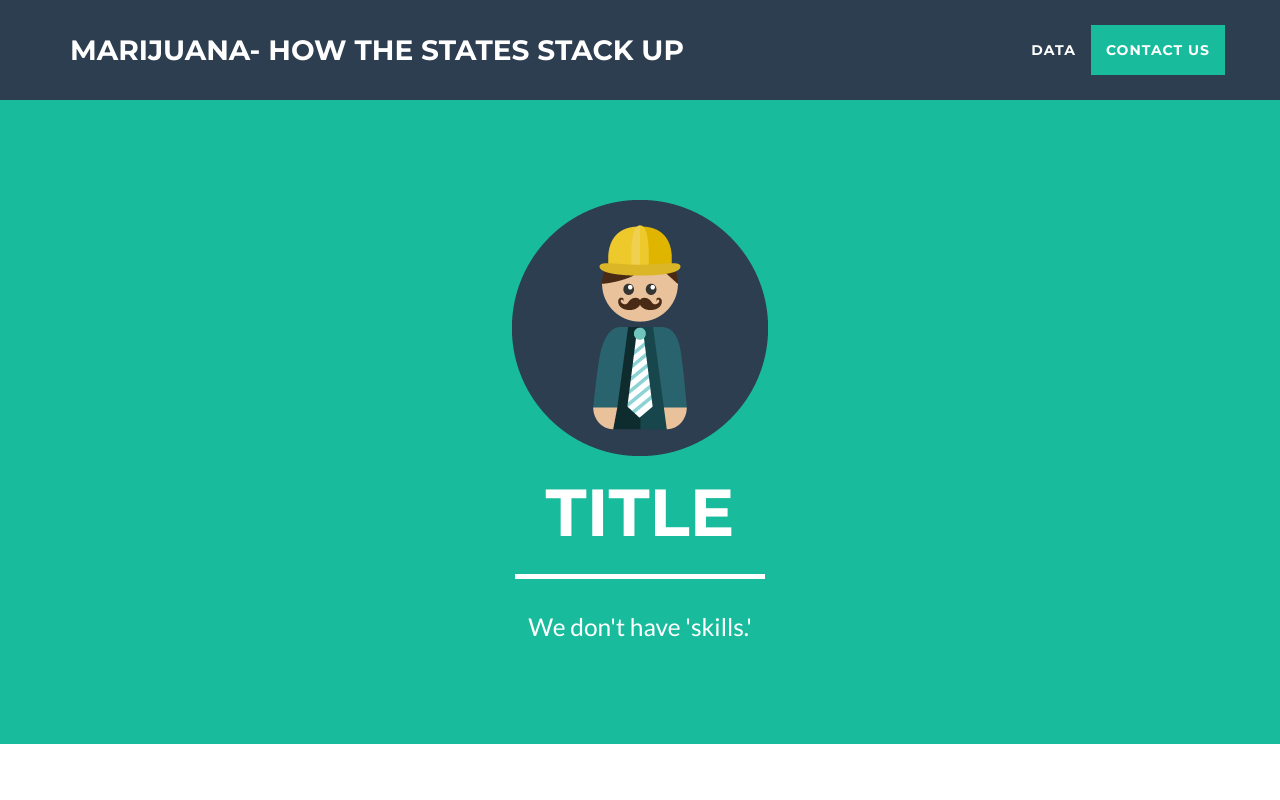
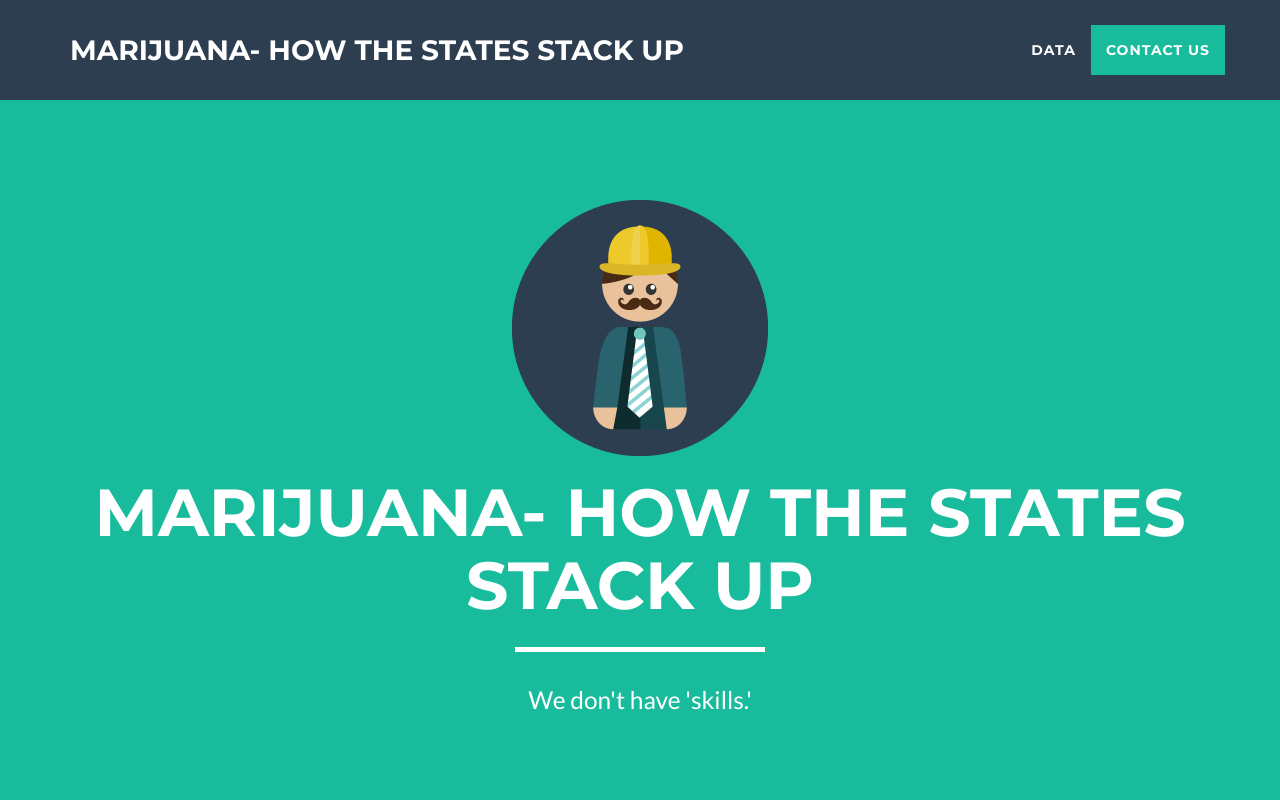
Before and after one commit to rajpalbal20/BioInformatics, a website: page startbootstrap-freelancer-gh-pages/index.html in a window 1280 px wide. Shown: the top 800 px of the page. Drawn offline with nearby package versions, Linux system fonts and the light colour scheme.

Commit message:
Update index.html

```diff
--- a/startbootstrap-freelancer-gh-pages/index.html
+++ b/startbootstrap-freelancer-gh-pages/index.html
@@ -71,7 +71,7 @@
                 <div class="col-lg-12">
                     <img class="img-responsive" src="img/profile.png" alt="">
                     <div class="intro-text">
-                        <h1 class="name">Title</h1>
+                        <h1 class="name">Marijuana- How the States Stack Up</h1>
                         <hr class="star-light">
                         <span class="skills">We don't have 'skills.'</span>
                     </div>
```
